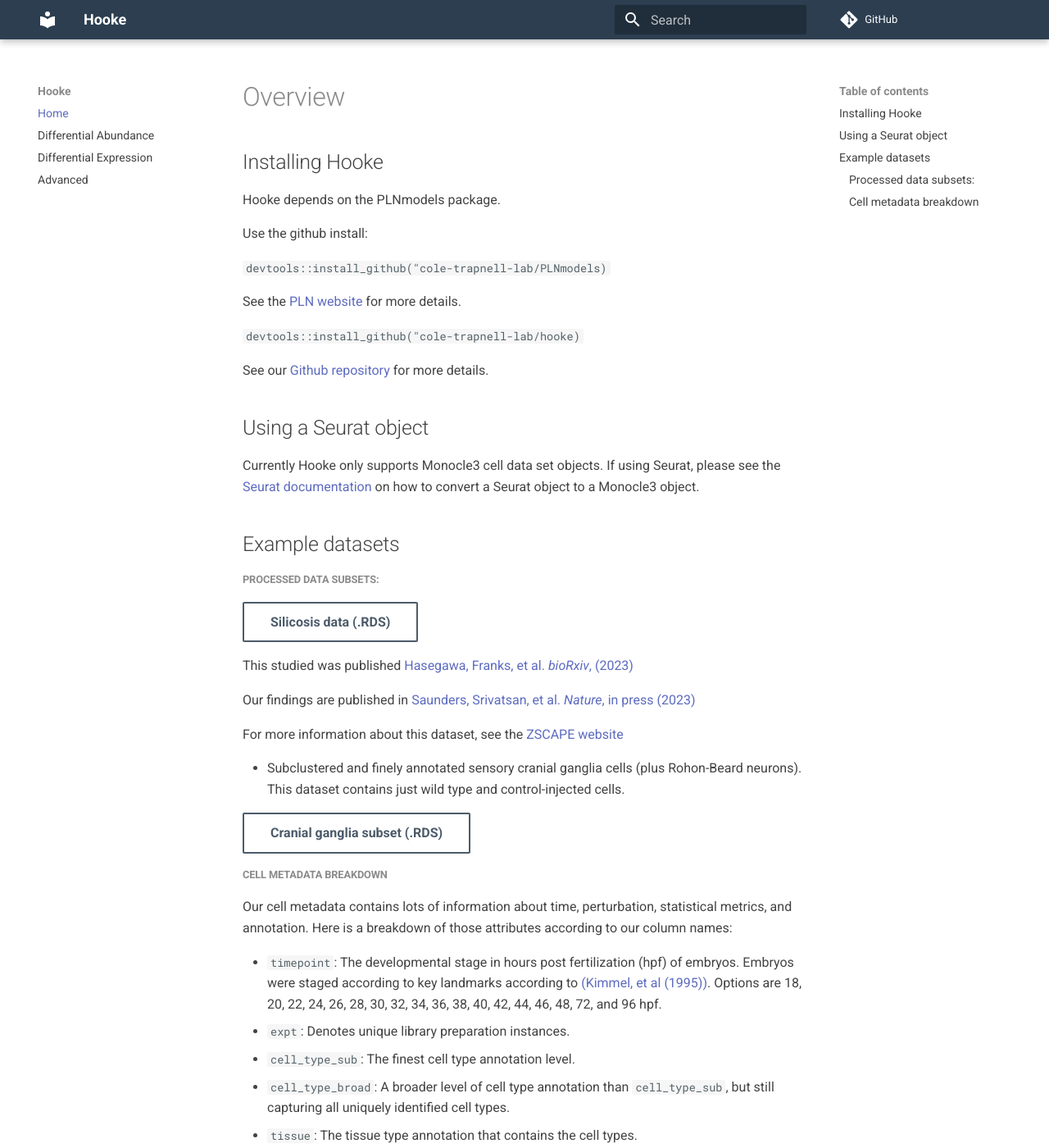
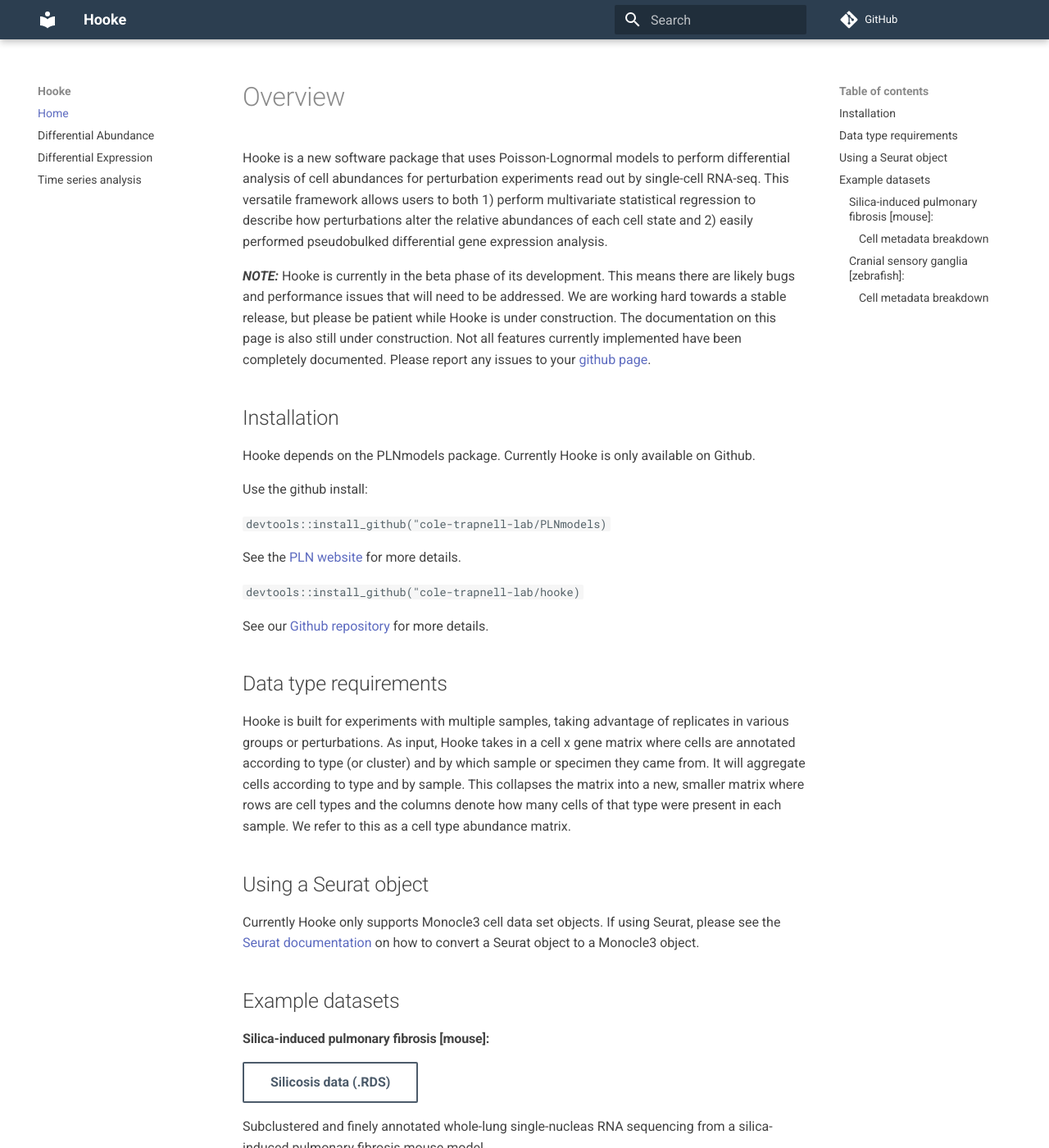
Before and after one commit to cole-trapnell-lab/hooke, an MkDocs documentation site: the page built from docs/index.md, in a window 1280 px wide and 1400 px high. Shown: the whole window at 82% size. Built offline with MkDocs 1.6.1 and Material for MkDocs 9.7.7, drawn with Linux system fonts in a browser that asks for light colours; comment, search, counter and statistics services are not loaded; some of the changed text lies outside the part shown.

Commit message:
update to first page

```diff
--- a/docs/index.md
+++ b/docs/index.md
@@ -1,8 +1,13 @@
 # Overview
 
-## Installing Hooke
+Hooke is a new software package that uses Poisson-Lognormal models to perform differential analysis of cell abundances for perturbation experiments read out by single-cell RNA-seq. This versatile framework allows users to both 1) perform multivariate statistical regression to describe how perturbations alter the relative abundances of each cell state and 2) easily performed pseudobulked differential gene expression analysis.
 
-Hooke depends on the PLNmodels package.
+
+**_NOTE:_** Hooke is currently in the beta phase of its development. This means there are likely bugs and performance issues that will need to be addressed. We are working hard towards a stable release, but please be patient while Hooke is under construction. The documentation on this page is also still under construction. Not all features currently implemented have been completely documented. Please report any issues to your [github page](https://github.com/cole-trapnell-lab/hooke/issues).
+
+## Installation
+
+Hooke depends on the PLNmodels package. Currently Hooke is only available on Github.
 
 Use the github install:
 
@@ -15,6 +20,11 @@ See the [PLN website](https://pln-team.github.io/PLNmodels/index.html) for more
 See our [Github repository](https://github.com/cole-trapnell-lab/hooke) for more details.
 
 
+## Data type requirements
+
+Hooke is built for experiments with multiple samples, taking advantage of replicates in various groups or perturbations. As input, Hooke takes in a cell x gene matrix where cells are annotated according to type (or cluster) and by which sample or specimen they came from. It will aggregate cells according to type and by sample. This collapses the matrix into a new, smaller matrix where rows are cell types and the columns denote how many cells of that type were present in each sample. We refer to this as a cell type abundance matrix.
+
+
 ## Using a Seurat object
 
 
@@ -22,25 +32,33 @@ Currently Hooke only supports Monocle3 cell data set objects. If using Seurat, p
 
 ## Example datasets
 
-##### Processed data subsets:
+#### Silica-induced pulmonary fibrosis [mouse]:
+
 
 
 [Silicosis data (.RDS)](https://depts.washington.edu/trapnell-lab/software/hooke/silicosis_cds.rds){ .md-button }
 
+Subclustered and finely annotated whole-lung single-nucleas RNA sequencing from a silica-induced pulmonary fibrosis mouse model.
 
-This studied was published [Hasegawa, Franks, et al. _bioRxiv_, (2023)](https://www.biorxiv.org/content/10.1101/2023.02.17.528996v1)
+This studied was published in [Hasegawa, Franks, et al. _bioRxiv_, (2023)](https://www.biorxiv.org/content/10.1101/2023.02.17.528996v1)
 
+##### Cell metadata breakdown
 
+Important columns in this data:
 
+* `ID` - individual sample ID.
+* `Timepoint` - timepoint the lung was sampled.
+* `Rep` - replicate
+* `fine_annotation` - The finest cell type annotation level.
+* `broad_annotation` - A broader level of cell type annotation than `cell_type_sub`, but still capturing all uniquely identified cell types.
 
-Our findings are published in [Saunders, Srivatsan, et al. _Nature_, in press (2023)](https://www.biorxiv.org/content/10.1101/2022.08.04.502764v1)
+#### Cranial sensory ganglia [zebrafish]:
 
-For more information about this dataset, see the [ZSCAPE website](https://cole-trapnell-lab.github.io/zscape/)
-
-* Subclustered and finely annotated sensory cranial ganglia cells (plus Rohon-Beard neurons). This dataset contains just wild type and control-injected cells.
+Subclustered and finely annotated sensory cranial ganglia cells (plus Rohon-Beard neurons). This dataset contains just wild type and control-injected cells.
 
 [Cranial ganglia subset (.RDS)](https://depts.washington.edu/trapnell-lab/software/hooke/all-geno_sensory-cranial-ganglion_neuron_29k_cds.RDS){ .md-button }
 
+Our findings are published in [Saunders, Srivatsan, et al. _Nature_, in press (2023)](https://www.biorxiv.org/content/10.1101/2022.08.04.502764v1). For more information about this dataset, see the [ZSCAPE website](https://cole-trapnell-lab.github.io/zscape/).
 
 ##### Cell metadata breakdown
 
--- a/mkdocs.yml
+++ b/mkdocs.yml
@@ -1,11 +1,11 @@
 site_name: Hooke
 site_author: Maddy Duran
-
+site_url: https://cole-trapnell-lab.github.io/hooke
 nav:
   - Home: index.md
   - Differential Abundance: about.md
   - Differential Expression: deg.md
-  - Advanced: advanced.md
+  - Time series analysis: advanced.md
 
 theme:
   palette:
```
